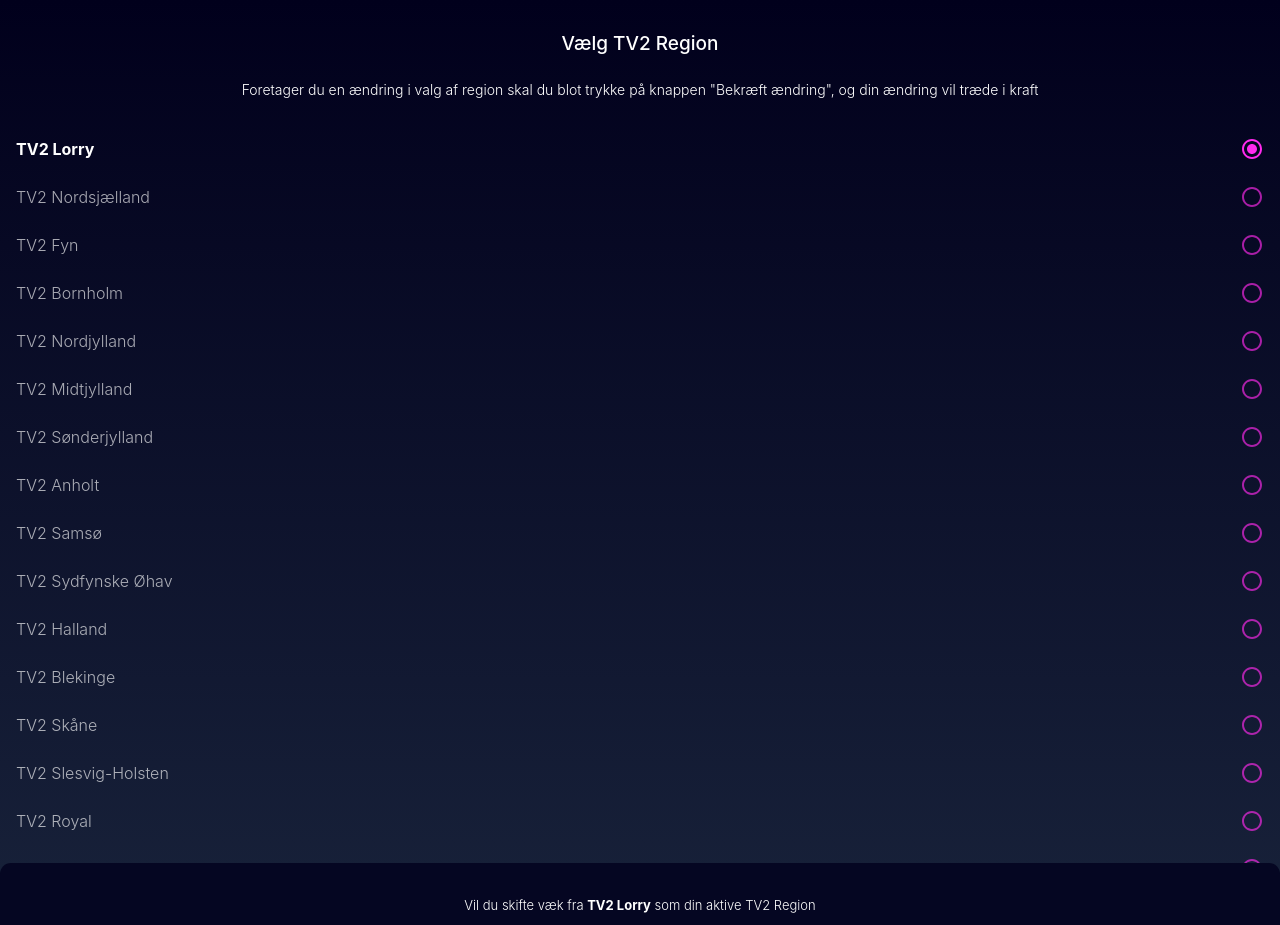
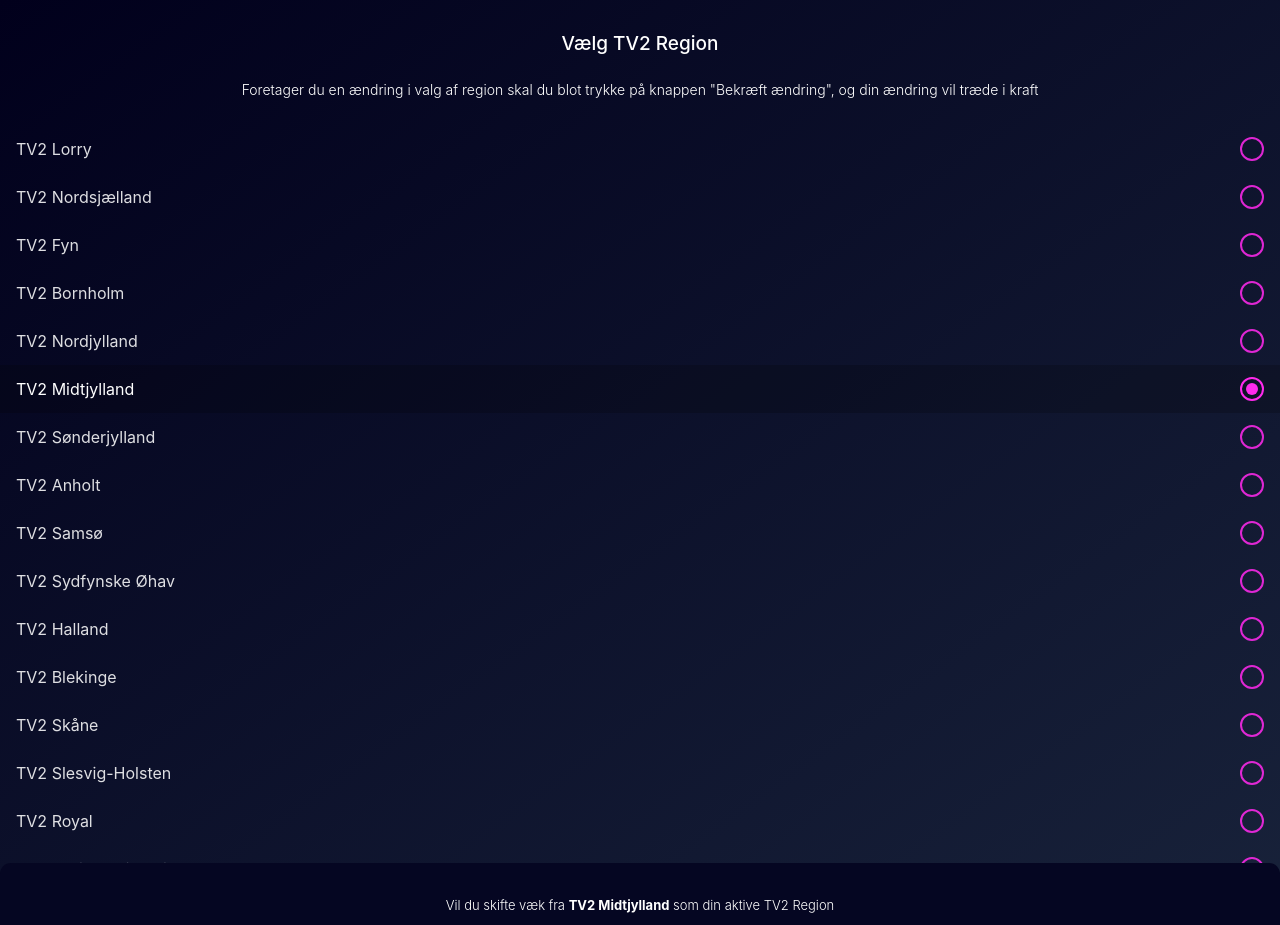
Before and after one commit to IgorSzyporyn/playground-youtv, a React (Create React App) app: page / in a window 1280 px wide. Built offline with nearby package versions, Linux system fonts and the light colour scheme; a web font is replaced by a local one.

Commit message:
fix: made a sweet checkbox

```diff
--- a/src/App.tsx
+++ b/src/App.tsx
@@ -1,7 +1,7 @@
 import React, { useEffect, useRef, useState } from 'react'
 import styled from 'styled-components'
 import { motion, useCycle } from 'framer-motion'
-import RadioButton from './components/RadioButton/RadioButton'
+import AnimatedCheckbox from './components/AnimatedCheckbox/AnimatedCheckbox'
 
 const Root = styled.div`
   height: 100%;
@@ -48,8 +48,9 @@
   selected: boolean
 }
 
-const ListItem = styled.li<ListItemProps>`
+const ListItem = styled.li<ListItemProps & { current: boolean }>`
   cursor: ${({ selected }) => (selected ? 'default' : 'pointer')};
+  background-color: ${({ current }) => (current ? 'rgba(0, 0, 0, 0.2)' : 'transparent')};
 `
 
 const ListItemInner = styled.div<ListItemProps>`
@@ -59,8 +60,7 @@
   height: 48px;
   justify-content: space-between;
   padding: 0 16px;
-  opacity: ${({ selected }) => (selected ? 1 : 0.65)};
-  font-weight: ${({ selected }) => (selected ? 700 : 300)};
+  opacity: ${({ selected }) => (selected ? 1 : 0.87)};
 `
 
 const Drawer = styled(motion.footer)`
@@ -130,6 +130,8 @@
   { id: 16, text: 'TV2 Optimal City Slicker' },
 ]
 
+type ContextTypes = 'primary' | 'secondary'
+
 type State = {
   dirty: boolean
   wasDirty: boolean
@@ -142,10 +144,10 @@
 const defaultState: State = {
   dirty: false,
   wasDirty: false,
-  currentId: regions[0].id,
-  currentText: regions[0].text,
-  selectedId: regions[0].id,
-  selectedText: regions[0].text,
+  currentId: regions[5].id,
+  currentText: regions[5].text,
+  selectedId: regions[5].id,
+  selectedText: regions[5].text,
 }
 
 const getRegionTextById = (id: number) => {
@@ -192,25 +194,32 @@
         <List>
           {regions.map(({ id, text }) => {
             const selected = id === state.selectedId
+            const current = id === state.currentId
+
             return (
               <ListItem
                 selected={selected}
+                current={current}
                 key={`ListItem-${id}`}
                 onClick={() => {
                   if (state.selectedId !== id) {
-                    setState({
-                      ...state,
-                      dirty: state.currentId !== id,
-                      wasDirty: state.currentId === id ? true : state.dirty,
-                      selectedId: id,
-                      selectedText: text,
-                    })
+                    const dirty = state.currentId !== id
+                    const wasDirty = state.currentId === id ? true : state.dirty
+                    const selectedId = id
+                    const selectedText = text
+
+                    setState({ ...state, dirty, wasDirty, selectedId, selectedText })
                   }
                 }}
               >
                 <ListItemInner selected={selected}>
                   <span>{text}</span>
-                  <RadioButton size={24} checked={id === state.selectedId} />
+                  <AnimatedCheckbox<ContextTypes>
+                    renderAs="radiobutton"
+                    size={24}
+                    checked={id === state.selectedId}
+                    type="primary"
+                  />
                 </ListItemInner>
               </ListItem>
             )
@@ -232,8 +241,9 @@
         }}
       >
         <DrawerText>
-          Vil du skifte væk fra <DrawerTextHighLight>{state.currentText}</DrawerTextHighLight> som
-          din aktive TV2 Region
+          <span>Vil du skifte væk fra </span>
+          <DrawerTextHighLight>{state.currentText}</DrawerTextHighLight>
+          <span> som din aktive TV2 Region</span>
         </DrawerText>
         <Button
           onClick={() => {
--- /dev/null
+++ b/src/components/AnimatedCheckbox/AnimatedCheckbox.tsx
@@ -0,0 +1,88 @@
+import React, { useRef } from 'react'
+import styled from 'styled-components'
+import { motion, HTMLMotionProps } from 'framer-motion'
+
+type WrapperProps = Omit<Props<string>, 'checked' | 'renderAs'>
+
+const Wrapper = styled(motion.div)<WrapperProps>`
+  box-sizing: border-box;
+  display: flex;
+  justify-content: center;
+  align-items: center;
+  position: relative;
+  width: ${({ size }) => size}px;
+  height: ${({ size }) => size}px;
+`
+
+const Checkbox = styled(Wrapper)<WrapperProps & { colorVar: string }>``
+
+const CheckboxIndicator = styled(motion.div)``
+
+const Radiobutton = styled(Wrapper)<WrapperProps & { colorVar: string }>`
+  border-radius: 100%;
+  border: 2px solid ${({ colorVar }) => colorVar};
+`
+
+type RadiobuttonIndicatorProps = {
+  colorVar: string
+}
+
+const RadiobuttonIndicator = styled(motion.div)<RadiobuttonIndicatorProps>`
+  width: 60%;
+  height: 60%;
+  border-radius: 100%;
+  background-color: ${({ colorVar }) => colorVar};
+`
+
+type CheckboxTypes = 'checkbox' | 'radiobutton'
+
+type Props<T> = {
+  checked: boolean
+  renderAs?: CheckboxTypes
+  size?: number
+  type?: T
+} & HTMLMotionProps<'div'>
+
+const variants = {
+  checkbox: {
+    checked: {},
+    unchecked: {},
+  },
+  radiobutton: {
+    checked: { scale: 1, opacity: 1 },
+    unchecked: { scale: 0, opacity: 0 },
+  },
+}
+
+function AnimatedCheckbox<T extends string>({ checked, renderAs, size, type, ...rest }: Props<T>) {
+  const motionRef = useRef(null)
+  const animate = checked ? 'checked' : 'unchecked'
+  const colorVar = `var(--color-${type})`
+
+  return (
+    <motion.div role="checkbox" aria-checked={checked} animate={animate} {...rest}>
+      {renderAs === 'checkbox' ? (
+        <Checkbox size={size} colorVar={colorVar}>
+          <CheckboxIndicator ref={motionRef} />
+        </Checkbox>
+      ) : (
+        <Radiobutton size={size} colorVar={colorVar}>
+          <RadiobuttonIndicator
+            colorVar={colorVar}
+            ref={motionRef}
+            transition={{ type: 'spring' }}
+            variants={variants.radiobutton}
+          />
+        </Radiobutton>
+      )}
+    </motion.div>
+  )
+}
+
+AnimatedCheckbox.defaultProps = {
+  size: 24,
+  renderAs: 'checkbox',
+  type: 'default',
+}
+
+export default AnimatedCheckbox
--- a/src/index.css
+++ b/src/index.css
@@ -22,7 +22,7 @@
   --color-black: #000000;
   --color-primary: #ff2aed;
   --background-dark: #070823;
-  --background-dark-gradient: linear-gradient(to bottom, rgb(1, 0, 28), rgb(24, 34, 58));
+  --background-dark-gradient: linear-gradient(to right bottom, rgb(1, 0, 28), rgb(24, 34, 58));
   --background-darker: #050622;
   --background-darkest: #01001d;
   --text-bright: #ffffff;
```
Also changed, not shown: src/components/RadioButton/RadioButton.tsx (+4 -10 lines), 1 other file (tests, documents, lock files or other folders).
